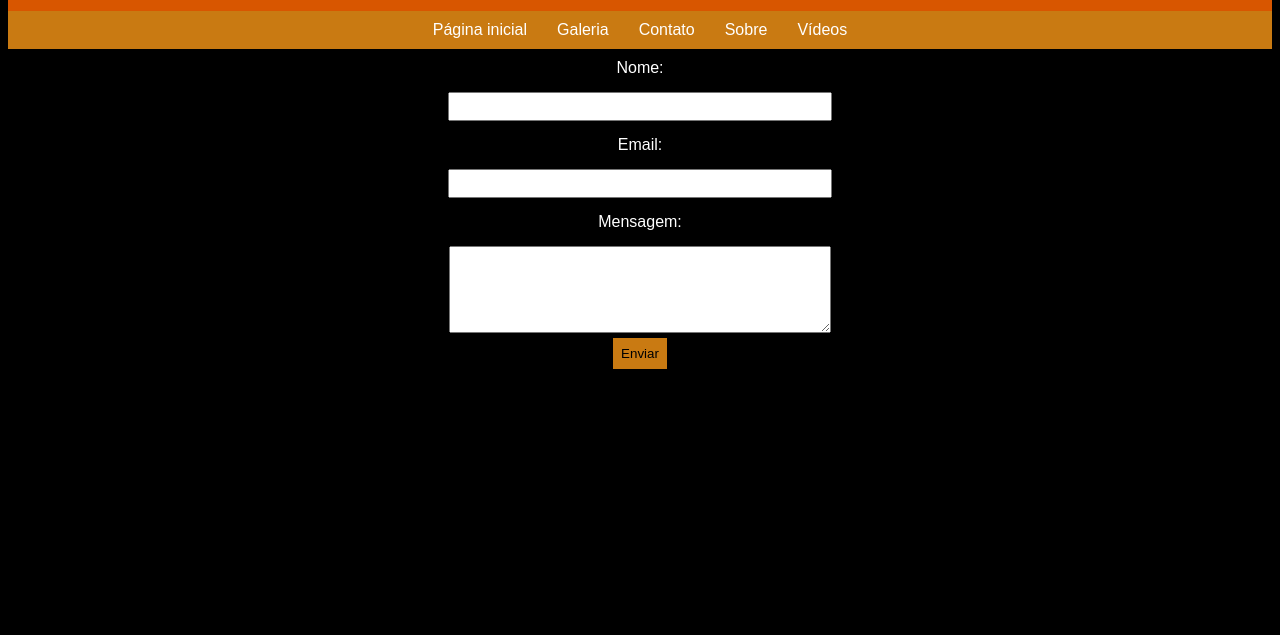
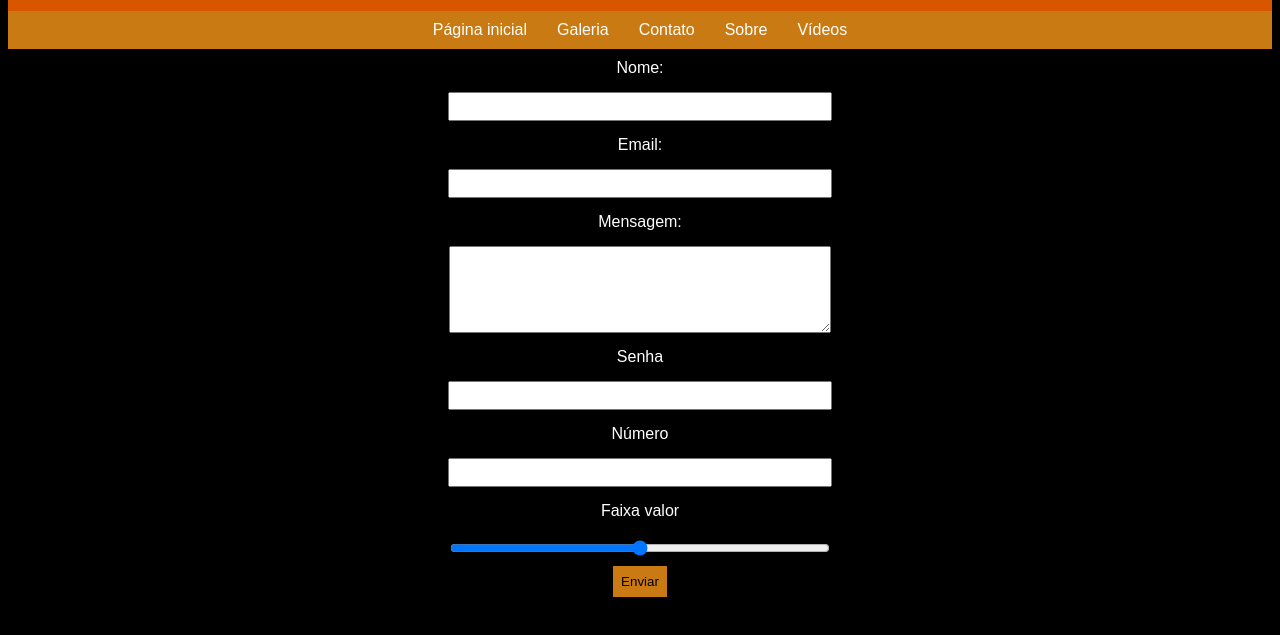
Before and after one commit to 5abugo/Projeto1, a plain HTML site: page contato.html in a window 1280 px wide. Shown: the part 97-732 px from the top of the page. Drawn offline with Linux system fonts and the light colour scheme.

Commit message:
Update contato.html

```diff
--- a/contato.html
+++ b/contato.html
@@ -30,6 +30,18 @@
 <label for="message">Mensagem:</label>
 <textarea name="message" id="message" rows="5"></textarea>
 
+<label for="senha">Senha</label>
+<input type="password" id="senha" name="senha">
+
+<label for="numero">Número</label>
+<input type="number" name="senha" id="senha" pattern="[0 9]*">
+
+<label for="faixa_valor">Faixa valor</label>
+<input type="range" name="faixa_valor" id="faixa_valor">
+
+
+
+
 <button type="submit">Enviar</button>
 
 </form>
```
